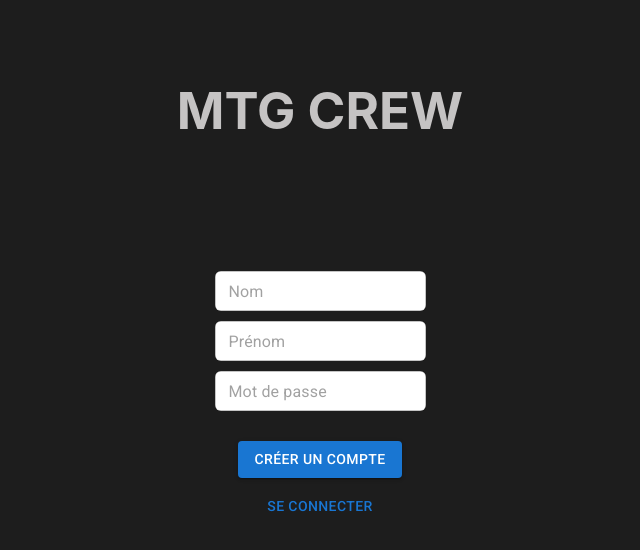
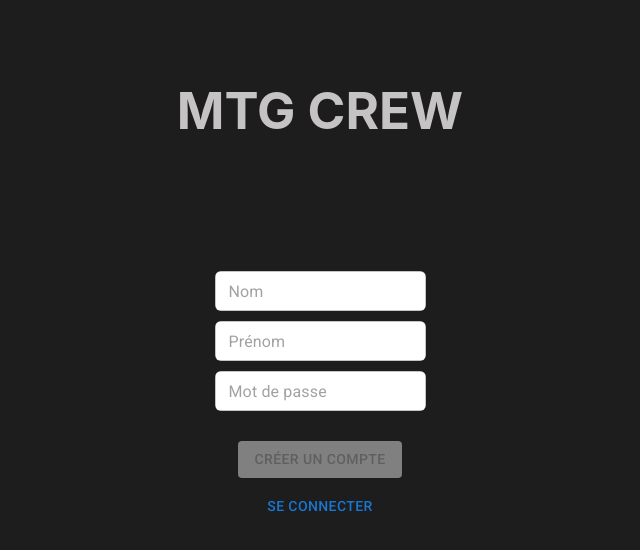
Before and after one commit to LaChipse/web-MTGCrew, a React (Vite) app: page /login in a window 1280 px wide. Both pictures are taken after a click on the button "CRÉER UN COMPTE". Shown: the top 550 px of the page, without its empty margins (320-960 px from the left). Built offline with nearby package versions, Linux system fonts and the light colour scheme; no server answers.

Commit message:
gestion champ vide signup

```diff
--- a/src/pages/Auth/Login/Login.module.scss
+++ b/src/pages/Auth/Login/Login.module.scss
@@ -17,4 +17,8 @@
         max-width: 200px;
         align-self: center;
     }
+
+    .submit[disabled] {
+        background-color: gray;
+    }
 }
--- a/src/pages/Auth/Signup/Signup.module.scss
+++ b/src/pages/Auth/Signup/Signup.module.scss
@@ -17,4 +17,8 @@
         max-width: 200px;
         align-self: center;
     }
+
+    .submit[disabled] {
+        background-color: gray;
+    }
 }
--- a/src/pages/Auth/Signup/Signup.tsx
+++ b/src/pages/Auth/Signup/Signup.tsx
@@ -56,7 +56,7 @@ const Signup = () => {
                     />
                 </FormControl>
 
-                <LoadingButton loading={isPending} variant="contained" onClick={handleSignUpForm} className={styles.submit}>
+                <LoadingButton disabled={ !nom || !prenom || !password } loading={isPending} variant="contained" onClick={handleSignUpForm} className={styles.submit}>
                     Créer un compte
                 </LoadingButton>
                 <Button onClick={() => navigate(LOGIN_PAGE)}>Se connecter</Button>
```
